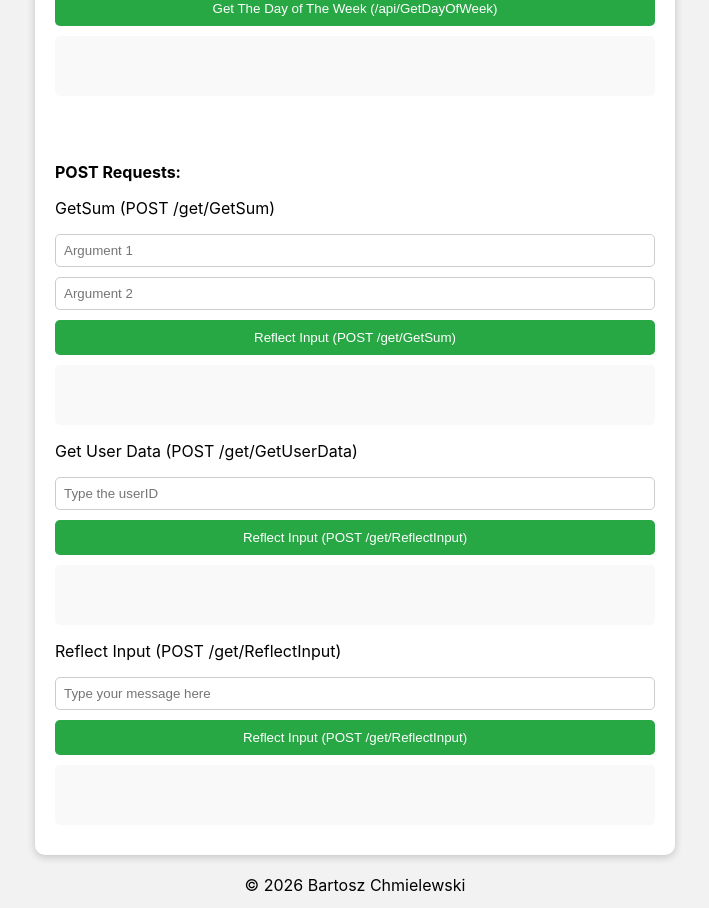
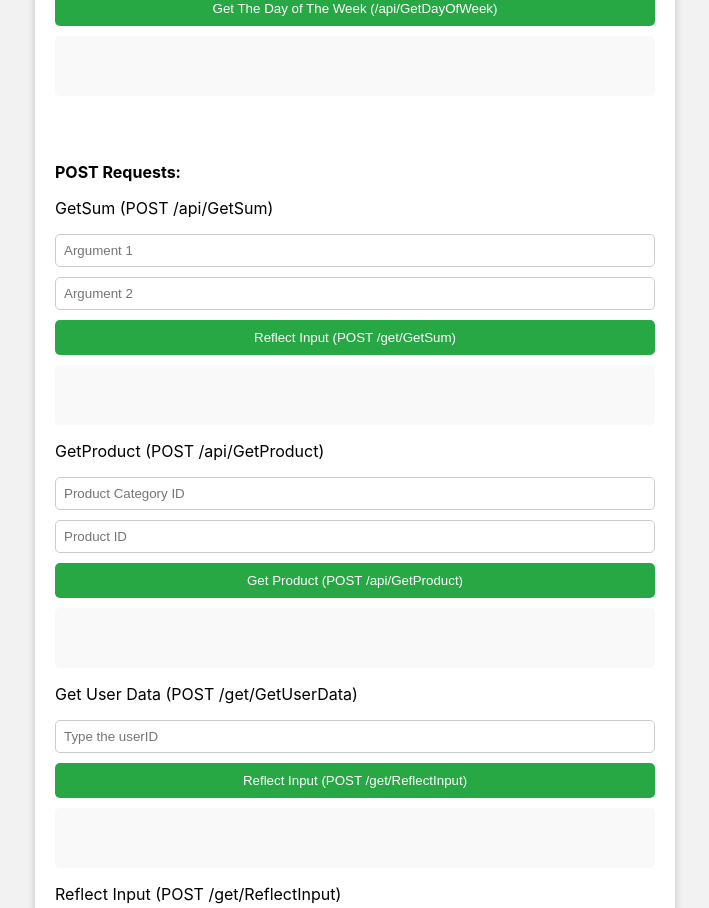
Before and after one commit to spmpl-pl/spm-web-lab, a Flask app: page /panel in a window 1280 px wide. Shown: the part 528-1436 px from the top of the page, without its empty margins (285-994 px from the left). Run offline with Flask 3, Linux system fonts and the light colour scheme.

Commit message:
minor changes

```diff
--- a/app.py
+++ b/app.py
@@ -4,11 +4,15 @@ from datetime import datetime
 import hashlib
 import json
 from pathlib import Path
+import os
 
 app = Flask(__name__)
 app.secret_key = "supersecretkey123"  # Needed for sessions
 
 GUESTBOOK_FILE = Path("GuestBookEntries.json")
+
+
+BASE_DIR = os.path.dirname(os.path.abspath(__file__))
 
 def load_guestbook():
     if not GUESTBOOK_FILE.exists():
@@ -24,8 +28,8 @@ def load_ProductDB():
     with open("ProductDB.json") as f:
         return json.load(f)
 
-
-with open("UserData.json") as f:
+DATA_FILE = os.path.join(BASE_DIR, "UserData.json")
+with open(DATA_FILE) as f:
     users = json.load(f)
 
 @app.route('/')
@@ -136,7 +140,10 @@ def lab_GetSum():
 @app.route('/api/GetUserData', methods=['POST'])
 def lab_GetUserData():
     data = request.json  # Get JSON data from frontend
-    return jsonify({"status": 200, "status_message": "OK", "data": users.get(data["id"])})
+    if ( "username" not in session ):
+        return jsonify({"status": 401, "status_message": "Not Authenticated", "data": "Not Authenticated"}), 401
+    else:
+        return jsonify({"status": 200, "status_message": "OK", "data": users.get(data["id"])})
 
 @app.route('/api/GetProductOverview', methods=['GET'])
 def lab_GetProductOverview():
@@ -161,13 +168,15 @@ def lab_GetProductOverview():
 def lab_GetProduct():
     products = load_ProductDB()
     data = request.json  # Get JSON data from frontend
-
-    for category in products:
-        if category["category_id"] == int(data["category"]):
-            for product in category["products"]:
-                if product["id"] == int(data["id"]):
-                    return jsonify({"status": 200, "status_message": "OK", "data": product})
-    return None
+    if ( "username" not in session ):
+        return jsonify({"status": 401, "status_message": "Not Authenticated", "data": "Not Authenticated"}), 401
+    else:
+        for category in products:
+            if category["category_id"] == int(data["category"]):
+                for product in category["products"]:
+                    if product["id"] == int(data["id"]):
+                        return jsonify({"status": 200, "status_message": "OK", "data": product})
+        return None
 
 
 @app.route('/api/ReflectInput', methods=['POST'])
--- a/templates/panel.html
+++ b/templates/panel.html
@@ -22,11 +22,17 @@
     <br><br>
     <p><b>POST Requests:</b></p>
 
-    <p>GetSum (POST /get/GetSum)</p>
+    <p>GetSum (POST /api/GetSum)</p>
     <input type="text" id="GetSumInput1" placeholder="Argument 1">
     <input type="text" id="GetSumInput2" placeholder="Argument 2">
     <button id="GetSumButton">Reflect Input (POST /get/GetSum)</button>
     <div id="GetSumResult" class="result"></div>
+
+    <p>GetProduct (POST /api/GetProduct)</p>
+    <input type="text" id="GetProductCategory" placeholder="Product Category ID">
+    <input type="text" id="GetProductId" placeholder="Product ID">
+    <button id="GetProductButton">Get Product (POST /api/GetProduct)</button>
+    <div id="GetProductResult" class="result"></div>
 
     <p>Get User Data (POST /get/GetUserData)</p>
     <input type="text" id="GetUserDataInput" placeholder="Type the userID">
@@ -90,6 +96,30 @@
       });
     };
 
+      // GetProduct POST Request
+    document.getElementById('GetProductButton').onclick = () => {
+      const a = document.getElementById('GetProductCategory').value
+      const b = document.getElementById('GetProductId').value
+
+      if (!a || !b)  {
+        alert("Please type a Category ID and Product ID!");
+        return;
+      }
+
+      fetch('/api/GetProduct', {
+        method: 'POST',
+        headers: { 'Content-Type': 'application/json' },
+        body: JSON.stringify({ category: a, id: b })
+      })
+      .then(res => res.json())
+      .then(data => {
+        document.getElementById('GetProductResult').innerText = JSON.stringify(data.data, null, 2);;
+        a.value = ''; // clear input
+        b.value = ''; // clear input
+      });
+    };
+
+
 
     // GetUserData POST Request
     document.getElementById('GetUserDataButton').onclick = () => {
```
